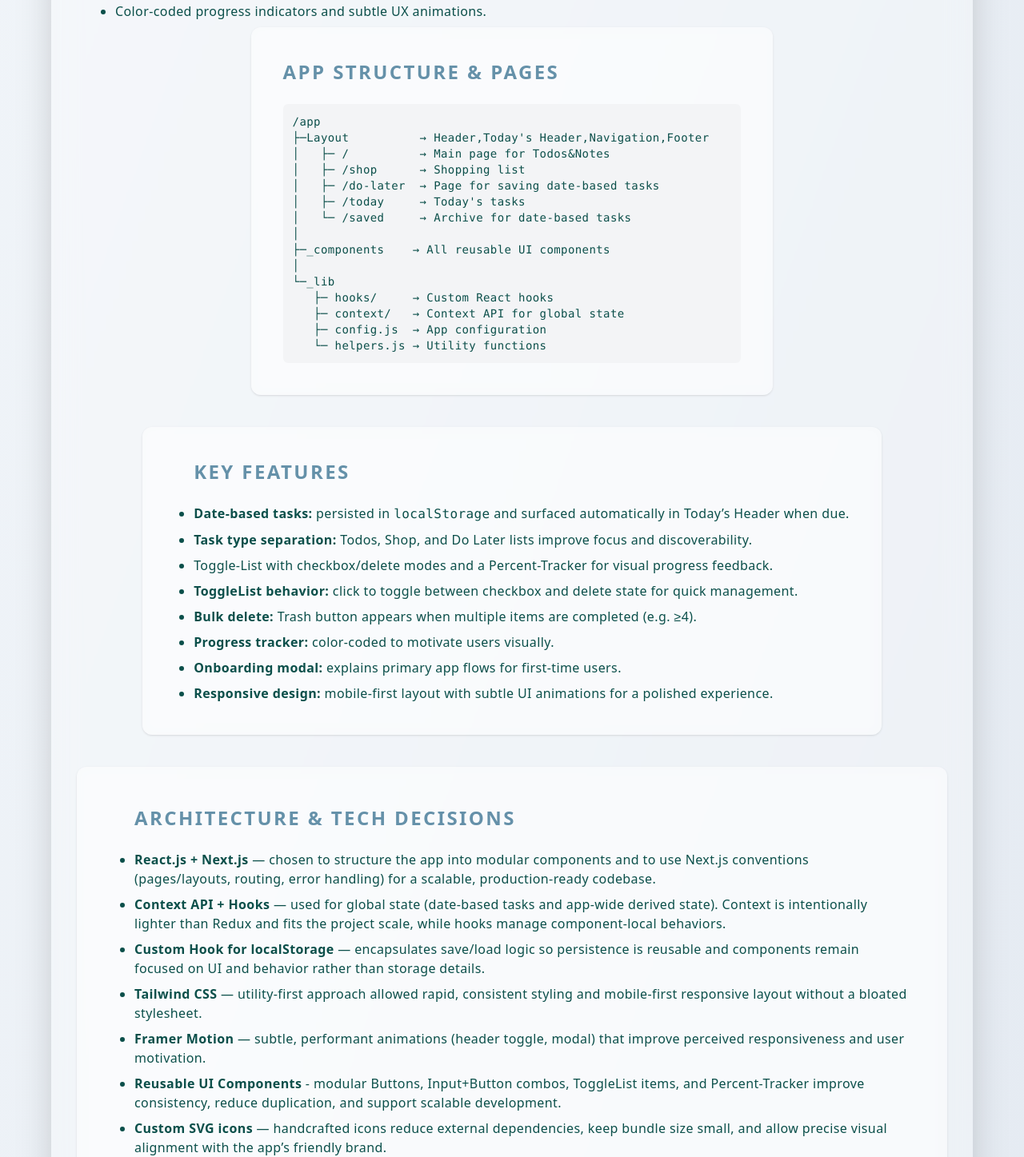
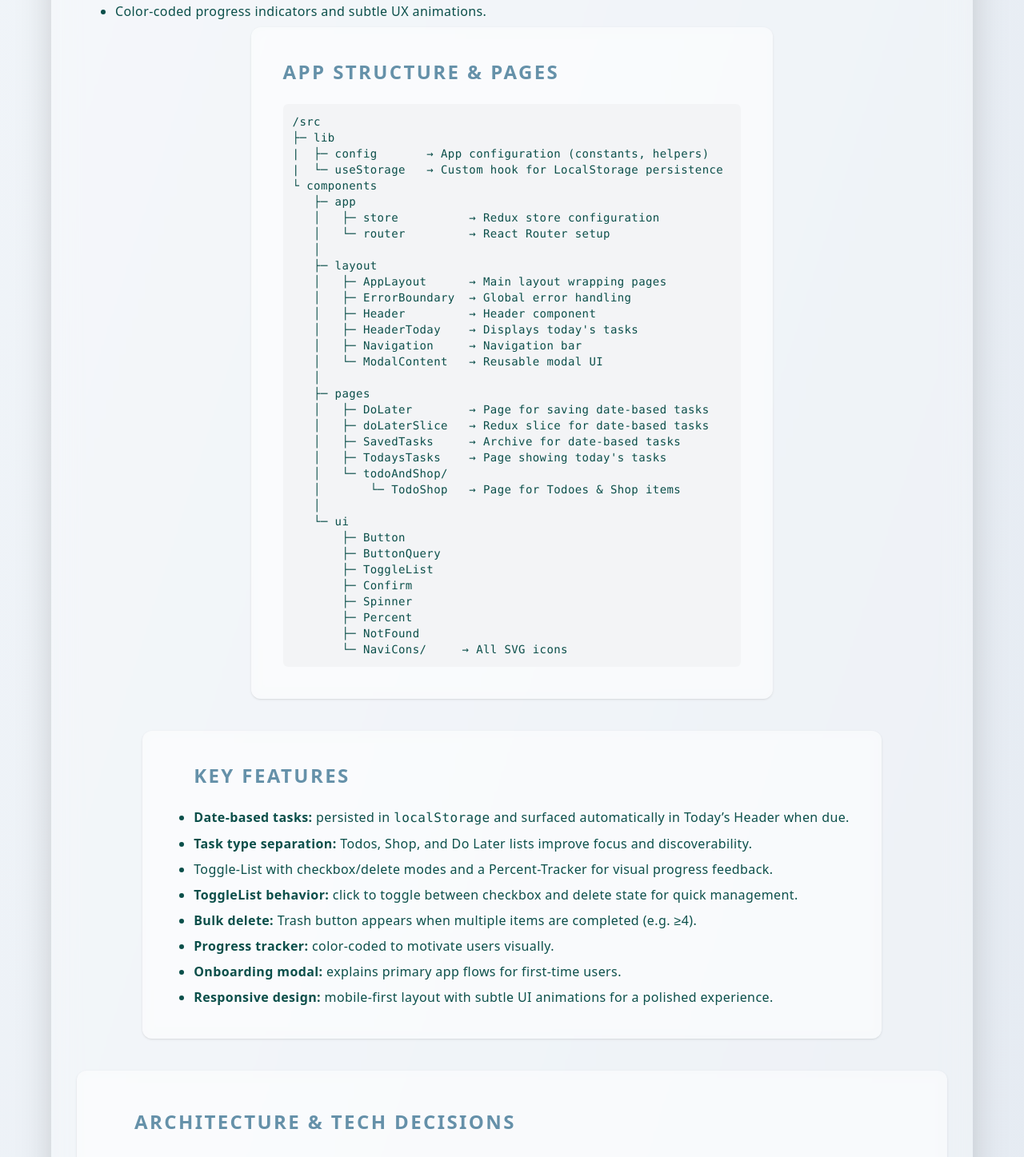
Before and after one commit to liascope/portfolio, a Next.js app: page /projects/casestudy/Todoezel in a window 1280 px wide. Shown: the part 620-2067 px from the top of the page at 80% size. Built offline with nearby package versions, Linux system fonts and the light colour scheme.

Commit message:
update: Case Study content for Todoezel

```diff
--- a/app/__components.js/CaseStudy/AstroJS.js
+++ b/app/__components.js/CaseStudy/AstroJS.js
@@ -118,7 +118,7 @@ export default function AstroJS() {
   <div className="flex justify-center gap-4 text-teal-700/40 tracking-wider font-semibold text-sm">
  <Link href="/projects/casestudy/LiascopeAstrologyReactNext" className="hover:text-teal-600/60 " target="_blanked">Astrology App - React/Next.js</Link>
     <span className="border-sky-700/30">|</span>
-   <Link href="/projects/casestudy/Todoezel" className="hover:text-teal-600/60" target="_blanked" >To-Do List App - React/Next.js</Link>
+   <Link href="/projects/casestudy/Todoezel" className="hover:text-teal-600/60" target="_blanked" >To-Do List App - React.js</Link>
   </div>
 </section>
         </footer>
--- a/app/__components.js/CaseStudy/AstroReactNext.js
+++ b/app/__components.js/CaseStudy/AstroReactNext.js
@@ -250,7 +250,7 @@ export default function AstroReactNext() {
   <div className="flex justify-center gap-4 text-teal-700/40 tracking-wider font-semibold text-sm">
  <Link href="/projects/casestudy/LiascopeAstrologyJS" className="hover:text-teal-600/60 " target="_blanked">Astrology App - Vanilla JS</Link>
     <span className="border-sky-700/30">|</span>
-   <Link href="/projects/casestudy/Todoezel" className="hover:text-teal-600/60" target="_blanked" >To-Do List App - React/Next.js</Link>
+   <Link href="/projects/casestudy/Todoezel" className="hover:text-teal-600/60" target="_blanked" >To-Do List App - React.js</Link>
   </div>
 </section>
         </footer>
--- a/app/__components.js/CaseStudy/Todoezel.js
+++ b/app/__components.js/CaseStudy/Todoezel.js
@@ -36,22 +36,42 @@ export default function Todoezel() {
   </h2>
 
   <pre className="bg-gray-100 p-3 rounded-md text-xs sm:text-sm overflow-x-auto">
-{`/app
-├─Layout          → Header,Today's Header,Navigation,Footer
-│   ├─ /          → Main page for Todos&Notes
-│   ├─ /shop      → Shopping list
-│   ├─ /do-later  → Page for saving date-based tasks
-│   ├─ /today     → Today's tasks
-│   └─ /saved     → Archive for date-based tasks
+{`/src
+├─ lib
+|  ├─ config       → App configuration (constants, helpers)
+|  └─ useStorage   → Custom hook for LocalStorage persistence
+└ components
+   ├─ app
+   │   ├─ store          → Redux store configuration
+   │   └─ router         → React Router setup
    │
-├─_components    → All reusable UI components
+   ├─ layout
+   │   ├─ AppLayout      → Main layout wrapping pages
+   │   ├─ ErrorBoundary  → Global error handling
+   │   ├─ Header         → Header component
+   │   ├─ HeaderToday    → Displays today's tasks
+   │   ├─ Navigation     → Navigation bar
+   │   └─ ModalContent   → Reusable modal UI
    │
-└─_lib
-   ├─ hooks/     → Custom React hooks
-   ├─ context/   → Context API for global state
-   ├─ config.js  → App configuration
-   └─ helpers.js → Utility functions`}
+   ├─ pages
+   │   ├─ DoLater        → Page for saving date-based tasks
+   │   ├─ doLaterSlice   → Redux slice for date-based tasks
+   │   ├─ SavedTasks     → Archive for date-based tasks
+   │   ├─ TodaysTasks    → Page showing today's tasks
+   │   └─ todoAndShop/
+   │       └─ TodoShop   → Page for Todoes & Shop items
+   │
+   └─ ui
+       ├─ Button
+       ├─ ButtonQuery
+       ├─ ToggleList
+       ├─ Confirm
+       ├─ Spinner
+       ├─ Percent
+       ├─ NotFound
+       └─ NaviCons/     → All SVG icons`}
 </pre>
+
 </article>
    <article className="bg-white/40 backdrop-blur-sm rounded-xl p-5 sm:p-10 shadow hover:scale-105 transition">
 <ul className="list-disc ml-6 space-y-2">
@@ -85,15 +105,14 @@ export default function Todoezel() {
           <ul className="list-disc ml-6 space-y-2">
               <h2 id="architecture" title="Architecture & Tech Decisions" className="text-xl sm:text-2xl font-bold sm:tracking-widest uppercase text-sky-900/60 mb-6">Architecture & Tech Decisions</h2>
           <li>
-              <strong>React.js + Next.js</strong> — chosen to structure the app into modular components
-              and to use Next.js conventions (pages/layouts, routing, error handling) for a scalable,
-              production-ready codebase.
+            <strong>React.js</strong> — chosen to structure the app into modular components
+               and to build a scalable, production-ready codebase with clear separation of UI, layout, and pages.
          </li>
-
          <li>
-              <strong>Context API + Hooks</strong> — used for global state (date-based tasks and app-wide
-              derived state). Context is intentionally lighter than Redux and fits the project scale,
-              while hooks manage component-local behaviors.
+         <strong>React Router</strong> — implemented to manage client-side routing and navigation between pages and layouts. Enables declarative routing with nested routes for a clear and maintainable page structure.
+       </li>
+        <li>
+        <strong>Redux Toolkit</strong> — used for global state management (date-based tasks and app-wide derived state). Redux Toolkit provides a predictable, centralized state store that simplifies state updates and ensures consistency.
          </li>
 
             <li>
@@ -105,7 +124,6 @@ export default function Todoezel() {
               <strong>Tailwind CSS</strong> — utility-first approach allowed rapid, consistent styling and
               mobile-first responsive layout without a bloated stylesheet.
             </li>
-
             <li>
               <strong>Framer Motion</strong> — subtle, performant animations (header toggle, modal) that
               improve perceived responsiveness and user motivation.
@@ -118,17 +136,16 @@ export default function Todoezel() {
               <strong>Custom SVG icons</strong> — handcrafted icons reduce external dependencies,
               keep bundle size small, and allow precise visual alignment with the app’s friendly brand.
             </li>
+            <li><strong>Vite</strong> - chosen as a modern build tool and development server for fast reloads and lightweight React integration.</li>
             <li><strong>Deployment</strong> – Hosted on Vercel for fast global delivery and automatic builds.</li>
           </ul>
 
           <div id="state-management" title="State Management & Data Flow" className="my-10">
             <h2 className="text-lg sm:text-xl font-semibold uppercase text-sky-900/60 tracking-widest">State Management</h2>
-            <p className= "mt-2">
-              Global state (Context + localStorage) stores date-based tasks so they can be surfaced
-              across pages. Local state (useState/useEffect via a custom hook) handles notes and shop items
-              that are primarily relevant to a single page. Derived state powers the Today’s Header by
-              filtering global tasks by due date.
+           <p className="mt-2">
+  Date-based tasks are handled via global state (Redux Toolkit) and persisted in LocalStorage using <code>store.subscribe()</code>, making them available across multiple pages. Page-specific data such as Todoes and Shop items use local state with a custom <code>useStorage</code> hook for LocalStorage persistence. Derived state computes Today’s Header by filtering global tasks by the current date.
 </p>
+
             </div>
           </article>
 
@@ -137,7 +154,7 @@ export default function Todoezel() {
       <ul className="list-disc ml-6 space-y-2">
        <h2 id="challenges" title="Challenges & Learnings" className="text-xl sm:text-2xl font-bold sm:tracking-widest uppercase text-sky-900/60 mb-6">Challenges & Learnings</h2>
       <li>
-        <strong>State Architecture:</strong> Designed a robust combination of global (Context + localStorage) and component-local state, enabling conditional rendering and scalable feature expansion.
+        <strong>State Architecture:</strong> Designed a robust combination of global and component-local state, enabling conditional rendering and scalable feature expansion.
       </li>
       <li>
         <strong>Reusable Components:</strong> Built flexible UI components (toggle, delete, input handling, progress tracker) to reduce duplication and maintain consistency across the app.
@@ -145,7 +162,7 @@ export default function Todoezel() {
       <li>
         <strong>Feature Enhancement:</strong> Refactored from <Link href="https://github.com/liascope/todoezel" target="_blank" className="font-semibold tracking-wider text-sky-900/50 cursor-pointer hover:text-teal-700">
                          TodoeZel - Vanilla JS
-                        </Link> to React/Next.js while adding new functionality like the Trash button, improving both UX and maintainability.
+                        </Link> to React.js with Redux Toolkit while adding new functionality like the Trash button, improving both UX and maintainability.
       </li>
       <li>
         <strong>Custom SVG Icons:</strong> Replaced inconsistent emojis and PNGs with handcrafted SVGs, solving technical and licensing issues while learning scalable icon design.
@@ -158,7 +175,7 @@ export default function Todoezel() {
  <article className="flex-1 flex flex-col items-center rounded-2xl shadow-[0_-4px_10px_rgba(0,0,0,0.15)] shadow-sky-800/60">
       <ImageSlider images={['/caseStudy/csTodo1.png', '/caseStudy/csTodo2.png']} sliderHeight="h-xl" />
       <p className="text-xs text-sky-900/80 text-justify p-4">
-        Comparison of JS vs React/Next.js versions. Changes include updated design, custom SVG icons, and Trash button feature.
+        Comparison of JS vs React.js versions. Changes include updated design, custom SVG icons, and Trash button feature.
       </p>
     </article>
   </div>
@@ -175,8 +192,8 @@ export default function Todoezel() {
 
    <footer>
         <div className="flex flex-row gap-6 w-full justify-center items-center">
-        <Button link="https://todoezel-react.vercel.app/" target="_blank"> Live Demo </Button>
-        <Button link='https://github.com/liascope/todoezel-react' bright={true} target="_blank"> GitHub Repo </Button>
+        <Button link="https://todoezel-reactredux.vercel.app/" target="_blank"> Live Demo </Button>
+        <Button link='https://github.com/liascope/todoezel-reactredux' bright={true} target="_blank"> GitHub Repo </Button>
       </div>
       <section className="mt-8 sm:mt-16 border-t border-sky-700/30 pb-2 pt-8 text-center">
   <h3 className=" font-bold tracking-widest text-sky-900/30 mb-4 uppercase">
--- a/app/_lib/config.js
+++ b/app/_lib/config.js
@@ -120,8 +120,8 @@ export const sections = [
 ];
 export const caseStudy = {
   LiascopeAstrologyJS: "Astrology App - Vanilla JS",
-  LiascopeAstrologyReactNext: "Astrology App - React/Next.js",
-  Todoezel: "To-Do List App",
+  LiascopeAstrologyReactNext: "Astrology App - React.js & Next.js",
+  Todoezel: "To-Do List App - React.js",
 };
 // CaseStudy End
 
@@ -170,13 +170,11 @@ function generateImages(folder, count) {
     {logo: '/todoReact/0.png',
   title: 'To-Do List App',
   description: 'A modern, feature-rich to-do and notes app that helps users stay productive with progress tracking, date-based reminders, and shopping lists. Originally built in Vanilla JS, ToDoeZel was refactored into React.js with Redux Toolkit',
-  tech: [  'React.js', 'Redux Toolkit', 'Tailwind CSS', 'React Router', 'Custom Hooks',  'LocalStorage',  'Framer Motion'
+  tech: [  'React.js', 'Redux Toolkit', 'Tailwind CSS','Vite', 'React Router', 'Custom Hooks',  'LocalStorage', 'Framer Motion'
   ],
-  //  caseStudy: '/projects/casestudy/Todoezel',
+    caseStudy: '/projects/casestudy/Todoezel',
   link: 'https://todoezel-reactredux.vercel.app/',
-  // link: 'https://todoezel-react.vercel.app/',
   github: 'https://github.com/liascope/todoezel-reactredux',
-  // 'https://github.com/liascope/todoezel-react',
   images: generateImages("todoReact", 8)
 
 },   {logo: '/portfolio/0.png',
```
Lines whose indentation alone changed are shown as unchanged.
